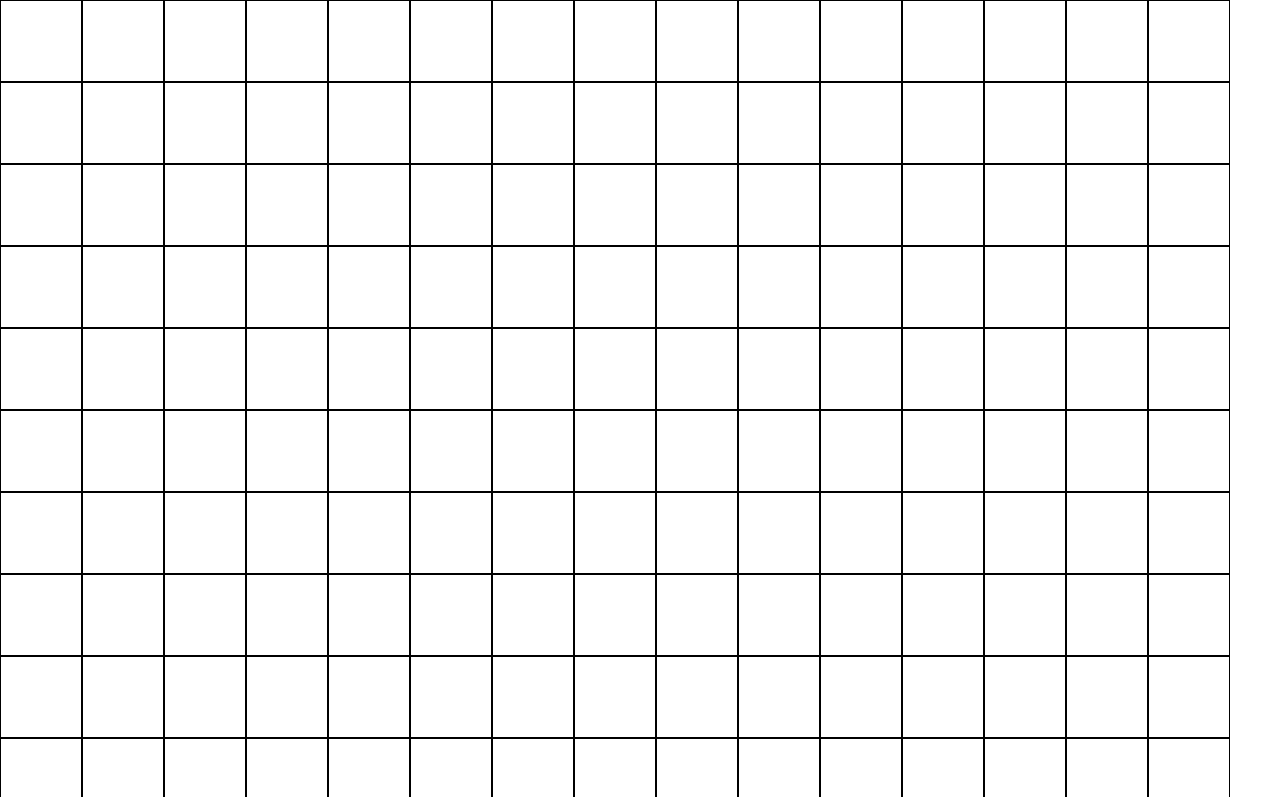
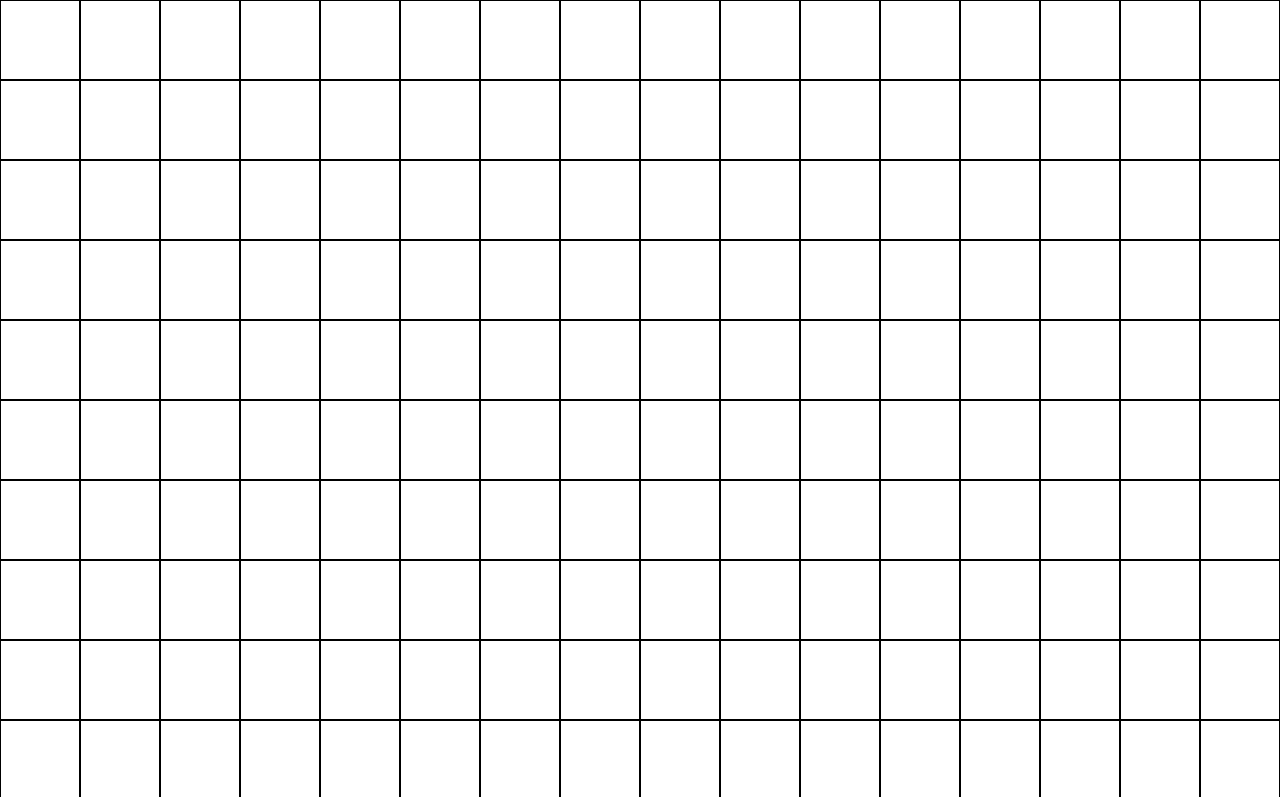
Before and after one commit to sasha-y-lab/etch-a-sketch, a plain HTML site: page index.html in a window 1280 px wide. Shown: the top 797 px of the page. Drawn offline with Linux system fonts and the light colour scheme.

Commit message:
Edit css to add box-sizing to keep size

```diff
--- a/style.css
+++ b/style.css
@@ -14,13 +14,14 @@ body {
     width: auto;
  /* flex: 1 0 auto; */
  flex-shrink: 0;
-  aspect-ratio: 1;
+
 
 }
 
 
 #square-div {
-
+box-sizing: border-box;
+/*width: cacl(100% / 16);*/
 border-color: black;
 border-width: thin;
 border-style: solid;
```
